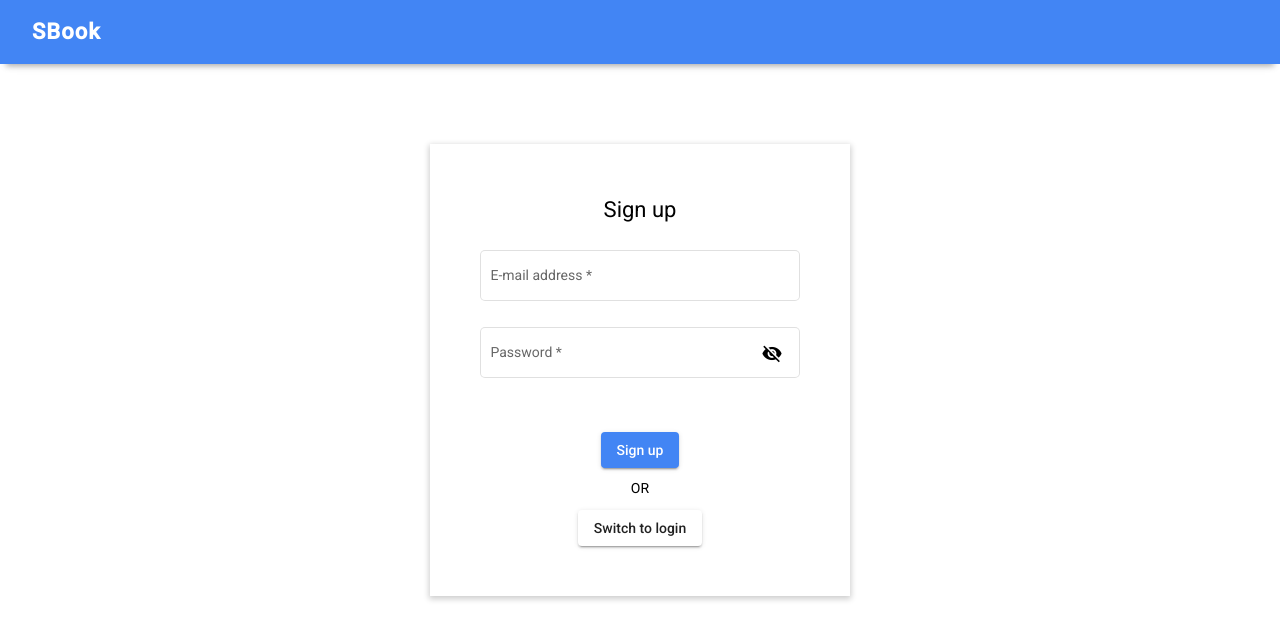
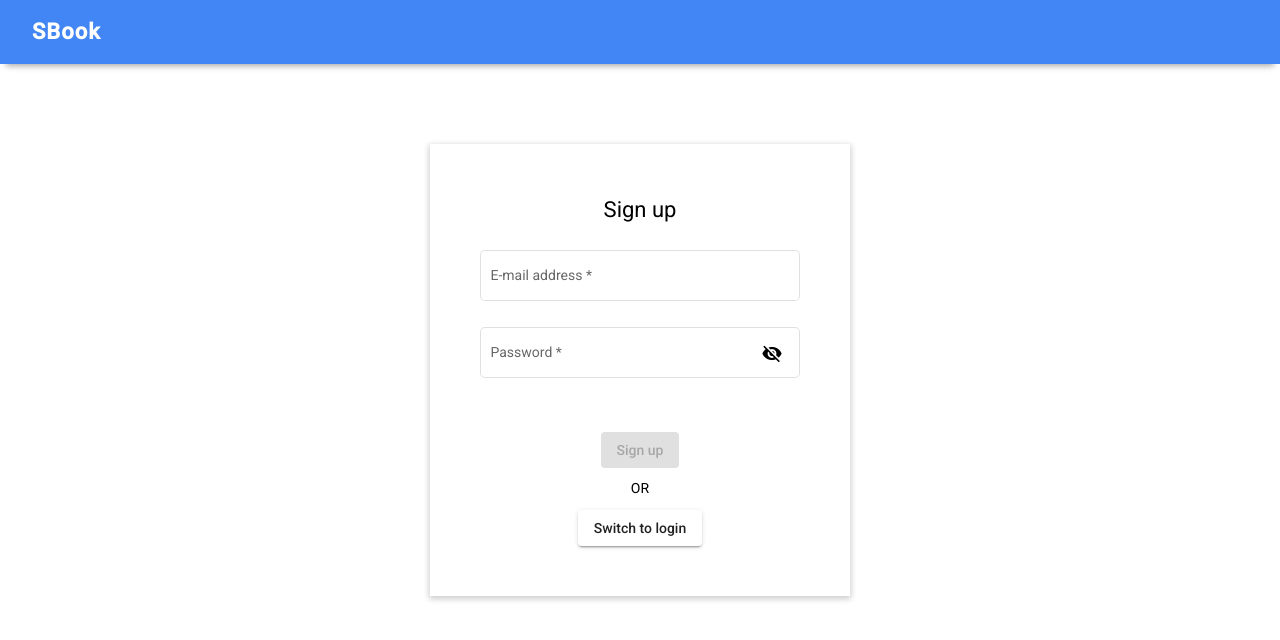
Before and after one commit to mhazak/ng-social-network-wall, an Angular app: page /signup in a window 1280 px wide. Shown: the top 640 px of the page. Built offline with nearby package versions, Linux system fonts and the light colour scheme; no server answers.

Commit message:
[bug] moving btn container into form

```diff
--- a/src/app/pages/create-account/create-account.component.html
+++ b/src/app/pages/create-account/create-account.component.html
@@ -30,12 +30,12 @@
 					<mat-icon>{{hidePassword ? 'visibility_off' : 'visibility'}}</mat-icon>
 				</button>
 			</mat-form-field>
+
+			<div class="buttons-container" style="margin-top: 2rem;">
+				<button [disabled]="signupForm.invalid" mat-raised-button class="login-button" type="submit">Sign up</button>
+				<p>OR</p>
+				<button routerLink="/login" mat-raised-button>Switch to login</button>
+			</div>
 		</form>
-
-		<div class="buttons-container" style="margin-top: 2rem;">
-			<button mat-raised-button class="login-button" type="submit">Sign up</button>
-			<p>OR</p>
-			<button routerLink="/login" mat-raised-button>Switch to login</button>
-		</div>
 	</div>
 </div>
```
